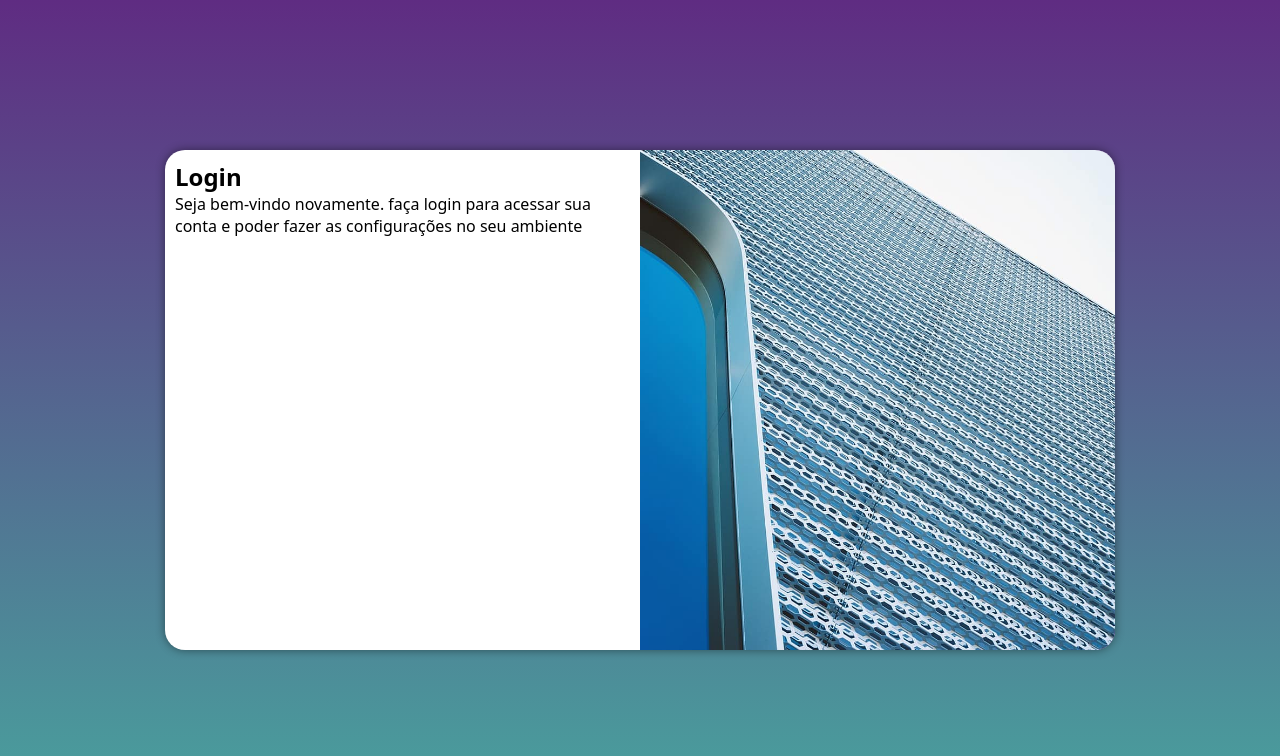
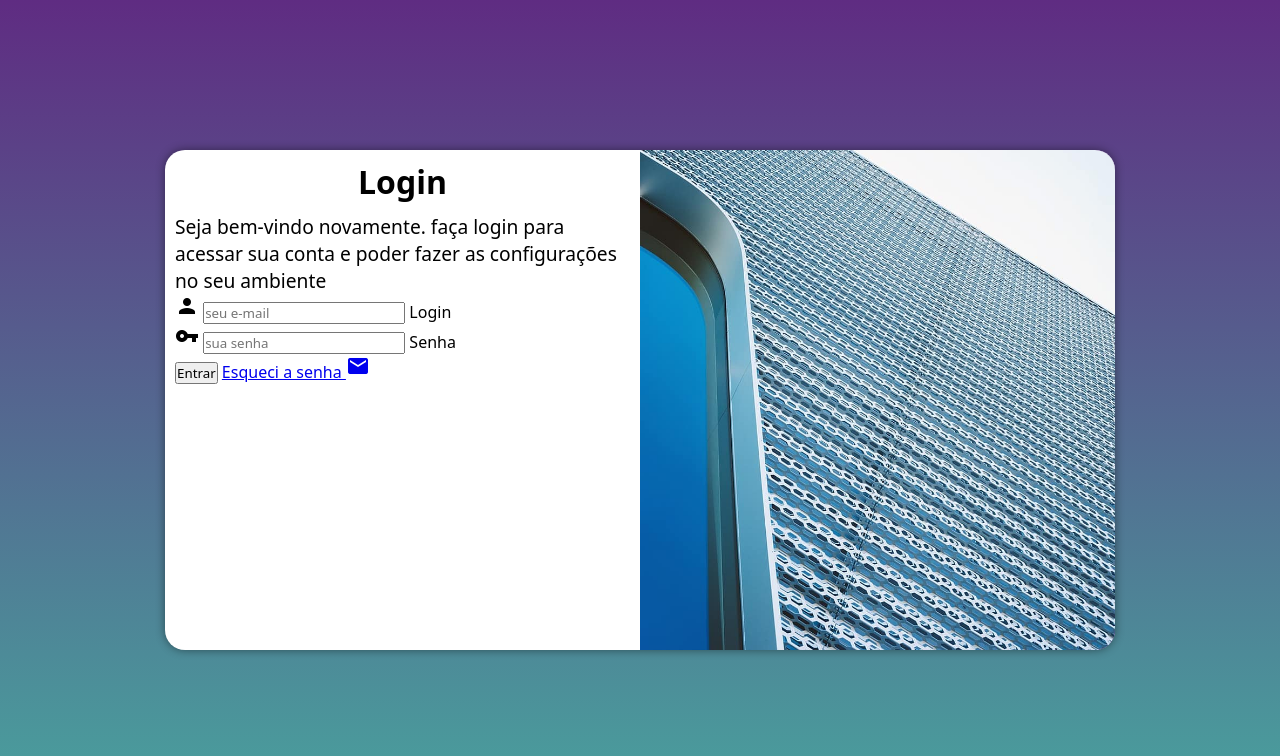
Before and after one commit to joapalima91/projeto-login, a plain HTML site: page index.html in a window 1280 px wide. Drawn offline with Linux system fonts and the light colour scheme.

Commit message:
adicionei o formulário

```diff
--- a/estilos/media-query.css
+++ b/estilos/media-query.css
@@ -49,4 +49,12 @@ grandes telas: acima de 1200px
         float: left;
         width: 50%;
     }
+
+    div#formulario > h1 {
+        font-size: 2em;
+    }
+
+    div#formulario > p {
+        font-size: 1.2em;
+    }
 }
--- a/estilos/style.css
+++ b/estilos/style.css
@@ -54,3 +54,12 @@ section#login > div#formulario {
     display: block;
     padding: 10px;
 }
+
+div#formulario > h1 {
+    text-align: center;
+    margin-bottom: 10px;
+}
+
+div#formulario > p {
+    font-size: 0.8em;
+}
--- a/index.html
+++ b/index.html
@@ -7,6 +7,7 @@
     <title>Formulário Login</title>
     <link rel="stylesheet" href="estilos/style.css">
     <link rel="stylesheet" href="estilos/media-query.css">
+    <link href="https://fonts.googleapis.com/icon?family=Material+Icons" rel="stylesheet">
 </head>
 <body>
    <main>
@@ -17,8 +18,19 @@
         <div id="formulario">
             <h1>Login</h1>
             <p>Seja bem-vindo novamente. faça login para acessar sua conta e poder fazer as configurações no seu ambiente</p>
-            <form action="login.php" method="post">
-
+            <form action="login.php" method="post" autocomplete="on">
+                <div class="campo">
+                    <i class="material-icons">person</i>
+                    <input type="email" name="login" id="ilogin" placeholder="seu e-mail" autocomplete="email" required maxlength="30">
+                    <label for="ilogin">Login</label>
+                </div>
+                <div class="campo">
+                    <i class="material-icons">vpn_key</i>
+                    <input type="password" name="senha" id="isenha" placeholder="sua senha" autocomplete="current-password" required minlength="8" maxlength="20">
+                    <label for="isenha">Senha</label>
+                </div>
+                <input type="submit" value="Entrar">
+                <a href="esqueci.html">Esqueci a senha <i class="material-icons">mail</i></a>
             </form>
 
         </div>
```
